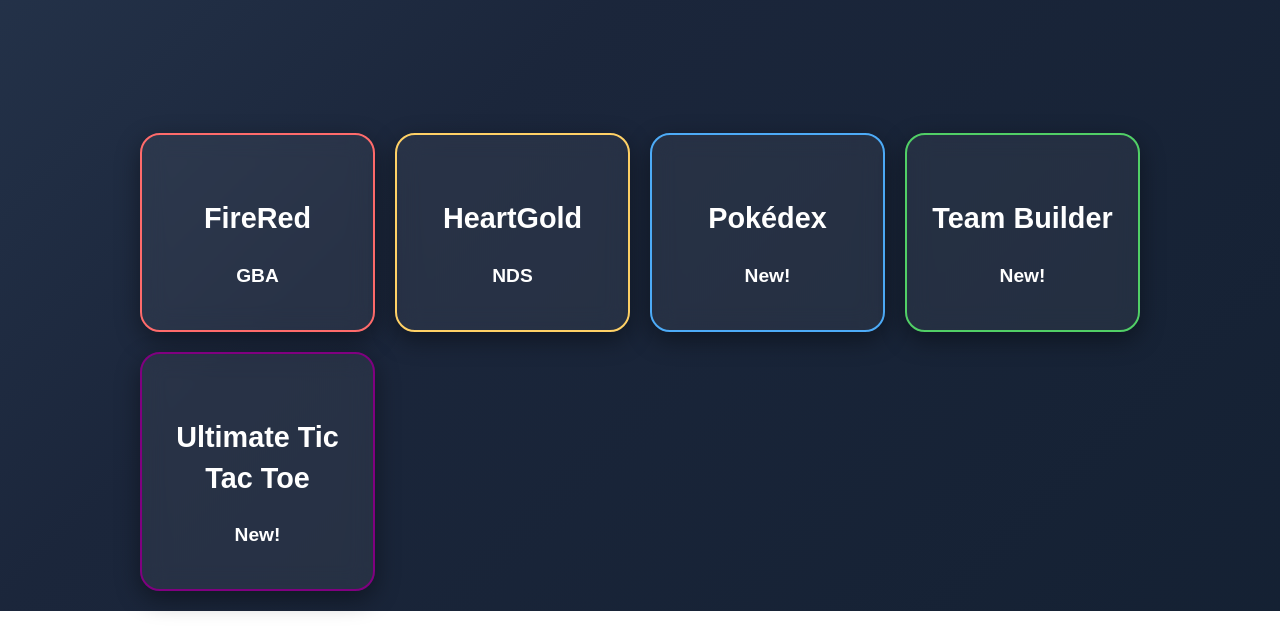
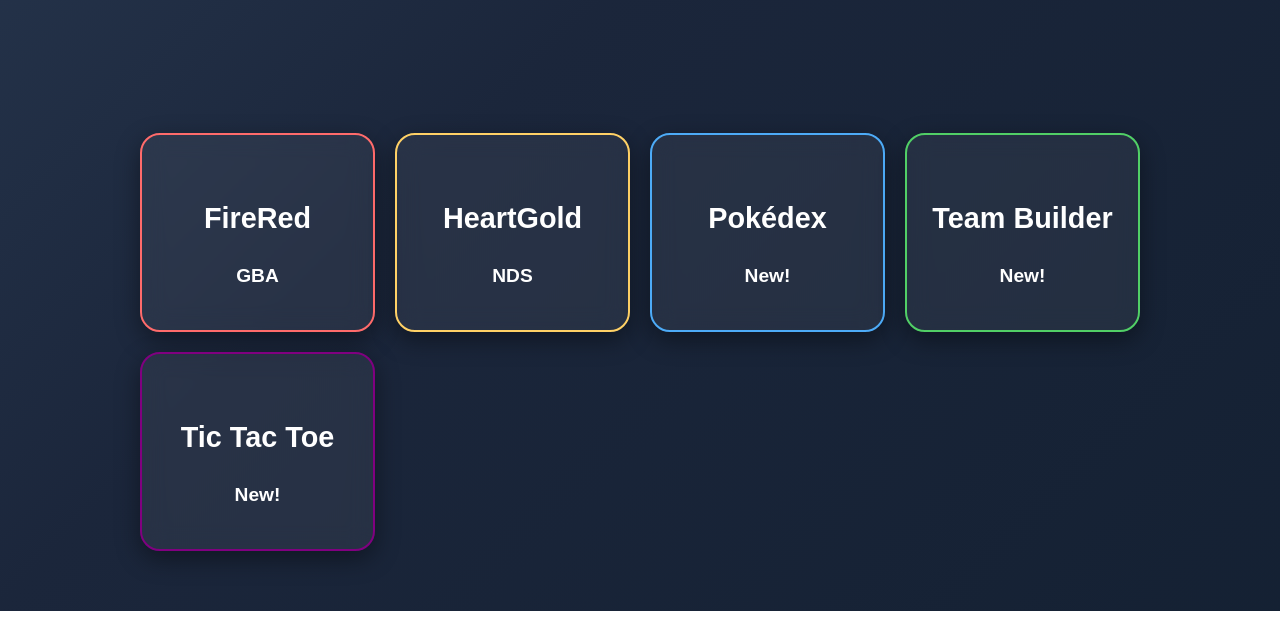
Before and after one commit to phwea/untitled, a plain HTML site: page index.html in a window 1280 px wide. Shown: the part 189-820 px from the top of the page. Drawn offline with Linux system fonts and the light colour scheme.

Commit message:
Update index.html

```diff
--- a/index.html
+++ b/index.html
@@ -27,7 +27,7 @@
       <h2>Team Builder</h2><span>New!</span>
     </a>
     <a class="tile game" href="ultimate-tictactoe.html">
-      <h2>Ultimate Tic Tac Toe</h2><span>New!</span>
+      <h2>Tic Tac Toe</h2><span>New!</span>
     </a>
   </section>
 </body>
```
